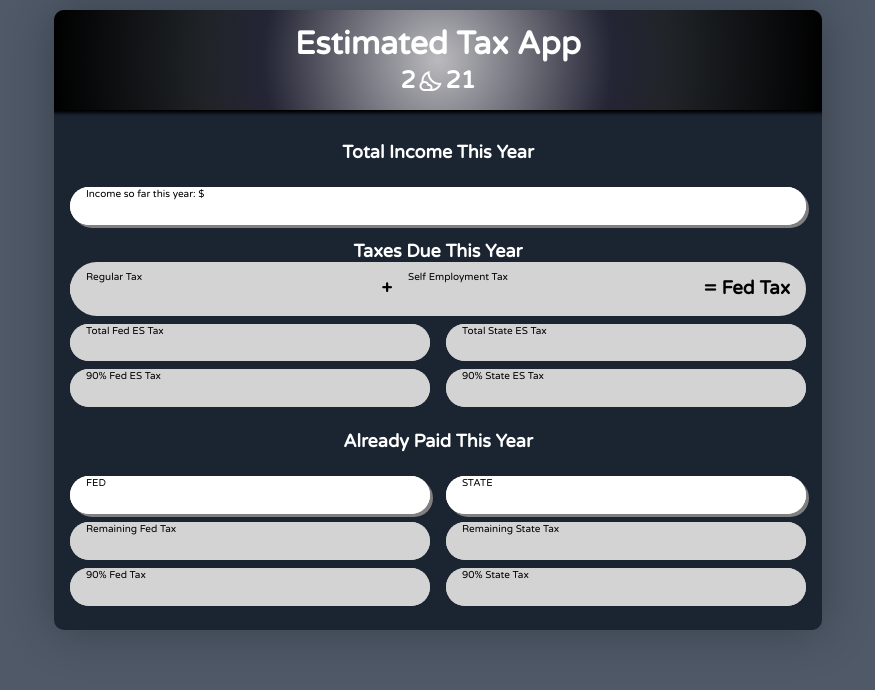
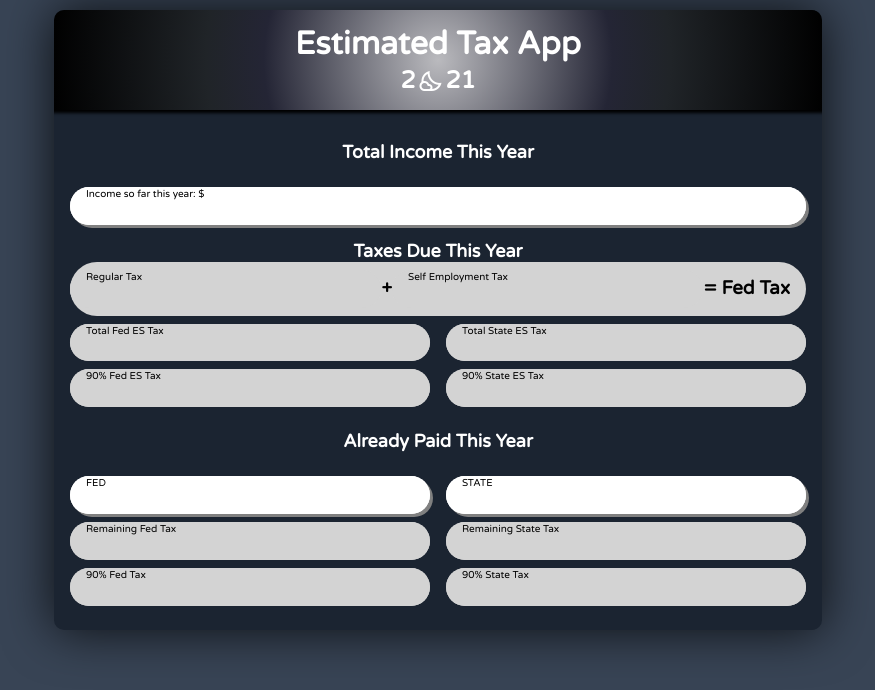
Before and after one commit to Ka-lib/Personal-Tax-App-Web-Version, a plain HTML site: page index.html in a window 1280 px wide. Both pictures are taken after a click on the button 632 px from the left and 82 px from the top of the page. Shown: the whole page, without its empty margins (202-1077 px from the left). Drawn offline with nearby package versions, Linux system fonts and the light colour scheme.

Commit message:
Slight style tweak

```diff
--- a/css/dark-theme.css
+++ b/css/dark-theme.css
@@ -16,7 +16,11 @@
 }
 
 body {
-	background-color: rgba(35, 48, 67, 0.8);
+	background-color: rgba(35, 48, 67, 0.9);
+}
+
+.main-window {
+	box-shadow: 0 0 50px rgba(0, 0, 0, 0.8);
 }
 
 .header {
--- a/css/styles.css
+++ b/css/styles.css
@@ -22,6 +22,8 @@ body {
 	display: flex;
 	justify-content: center;
 	white-space: nowrap;
+
+	background-color: whitesmoke;
 }
 
 h1,
```
